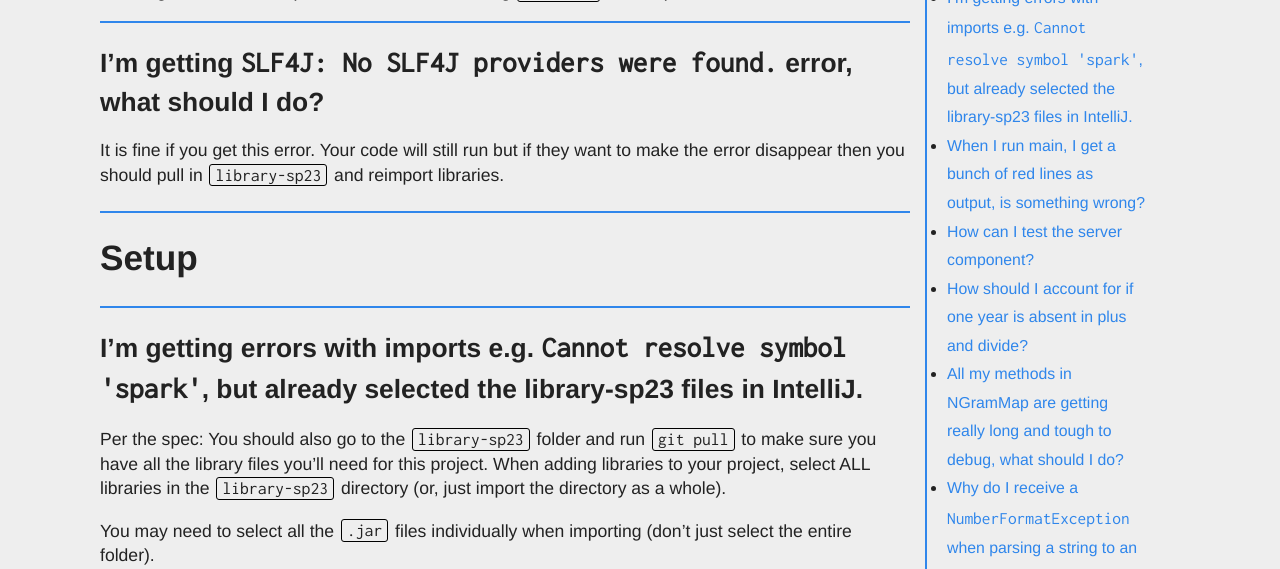
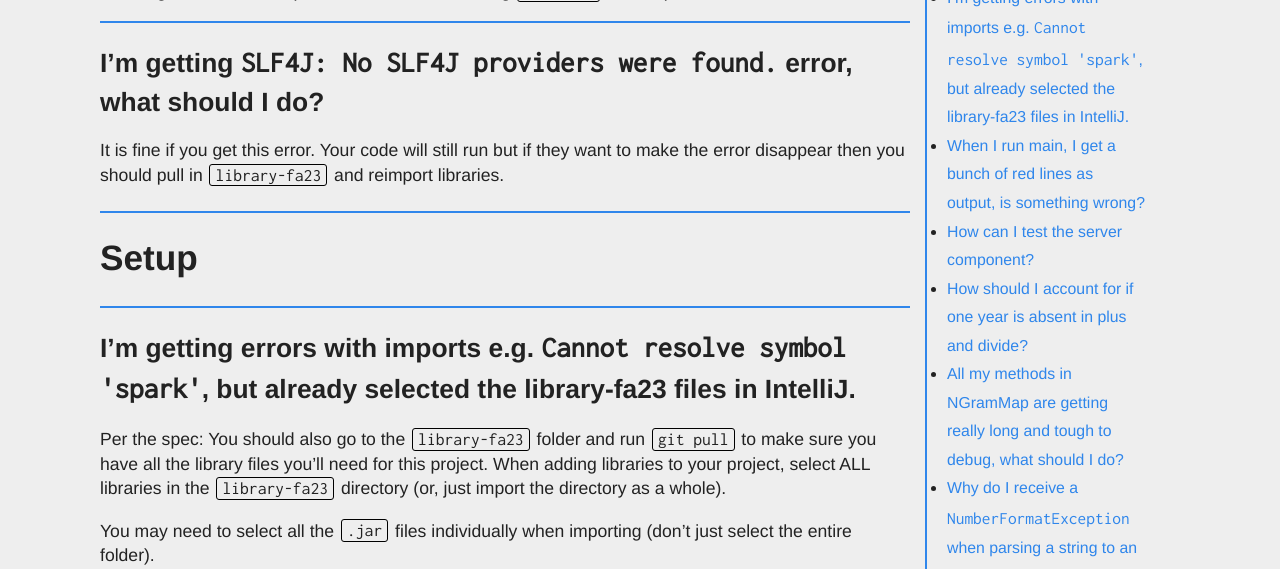
Before and after one commit to Berkeley-CS61B/website-fa23, a Jekyll site: the page built from materials/proj/proj2a/faq.md, in a window 1280 px wide and 900 px high. Shown: the part 331-900 px from the top of the window. Built offline with Jekyll 4.4.1, drawn with Linux system fonts in a browser that asks for light colours; nearby versions of some CDN libraries; comment, search, counter and statistics services are not loaded; some of the changed text lies outside the part shown.

Commit message:
Update faq.md

```diff
--- a/materials/proj/proj2a/faq.md
+++ b/materials/proj/proj2a/faq.md
@@ -14,14 +14,14 @@ This might cause errors, please considner not calling `.years()` in a loop.
 
 ### I'm getting `SLF4J: No SLF4J providers were found.` error, what should I do?
 
-It is fine if you get this error. Your code will still run but if they want to make the error disappear then you should pull in `library-sp23` and reimport libraries.
+It is fine if you get this error. Your code will still run but if they want to make the error disappear then you should pull in `library-fa23` and reimport libraries.
 
 ## Setup
 
-### I'm getting errors with imports e.g. `Cannot resolve symbol 'spark'`, but already selected the library-sp23 files in IntelliJ.
+### I'm getting errors with imports e.g. `Cannot resolve symbol 'spark'`, but already selected the library-fa23 files in IntelliJ.
 
-Per the spec: You should also go to the `library-sp23` folder and run `git pull` to make sure you have all the library
-files you’ll need for this project. When adding libraries to your project, select ALL libraries in the `library-sp23`
+Per the spec: You should also go to the `library-fa23` folder and run `git pull` to make sure you have all the library
+files you’ll need for this project. When adding libraries to your project, select ALL libraries in the `library-fa23`
 directory (or, just import the directory as a whole).
 
 You may need to select all the `.jar` files individually when importing (don't just select the entire folder).
```
Also changed, not shown: other parts of materials/proj/proj2a/faq.md (+5 -0 lines).
